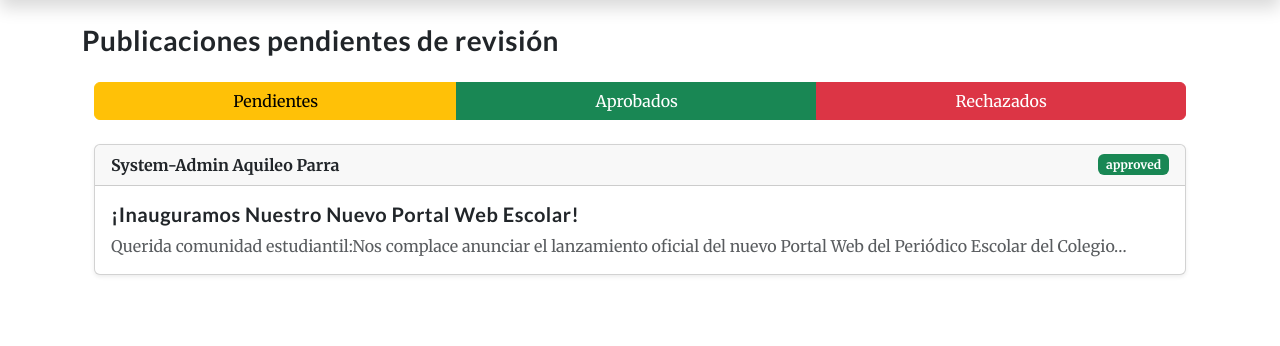
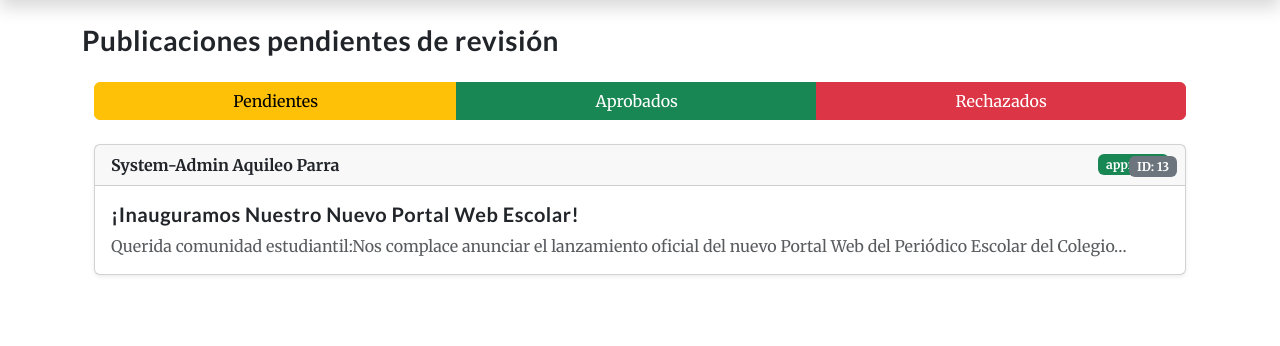
Before and after one commit to oscarquiroga/PostingCollage-AquileoParra, a Django app: page /publicaciones/revisiones/ in a window 1280 px wide. Shown: the part 56-402 px from the top of the page. Run offline with Django 5.2, Linux system fonts and the light colour scheme; a user stored in the database is signed in; data comes from the database, SQL or seed files in the repository; parts of the project's set-up code (start-up, migrations or seed data) failed here and were passed over; some libraries are stand-ins or nearby versions.

Commit message:
UI: Mostrar ID de post en las tarjetas de myposts y checkposts

```diff
--- a/ValidatePosts/templates/checkposts.html
+++ b/ValidatePosts/templates/checkposts.html
@@ -30,10 +30,14 @@
     <div class="row g-4">
 
         {% for post in posts %}
-        <div class="col-12">
+                <div class="col-12">
             <a href="{% url 'review' post.id %}" class="text-decoration-none text-dark">
 
-                <div class="card shadow-sm hover-shadow" style="transition: 0.2s;">
+                <div class="card shadow-sm hover-shadow position-relative" style="transition: 0.2s;">
+
+                    <div class="position-absolute top-0 end-0 m-2">
+                        <span class="badge bg-secondary">ID: {{ post.id }}</span>
+                    </div>
 
                     <!-- Header -->
                     <div class="card-header d-flex justify-content-between align-items-center">
--- a/ValidatePosts/templates/myposts.html
+++ b/ValidatePosts/templates/myposts.html
@@ -9,7 +9,11 @@
 
                 {% for post in posts %}
                 <div class="col-md-6 col-lg-4">
-                    <a href="{% url 'actualizar' post.id %}" class="card shadow-sm h-100">
+                    <a href="{% url 'actualizar' post.id %}" class="card shadow-sm h-100 position-relative">
+
+                        <div class="position-absolute top-0 end-0 m-2">
+                            <span class="badge bg-secondary">ID: {{ post.id }}</span>
+                        </div>
 
                         {% if post.imgs %}
                         <img src="{{ post.imgs.url }}" class="card-img-top" alt="Imagen del post">
```
